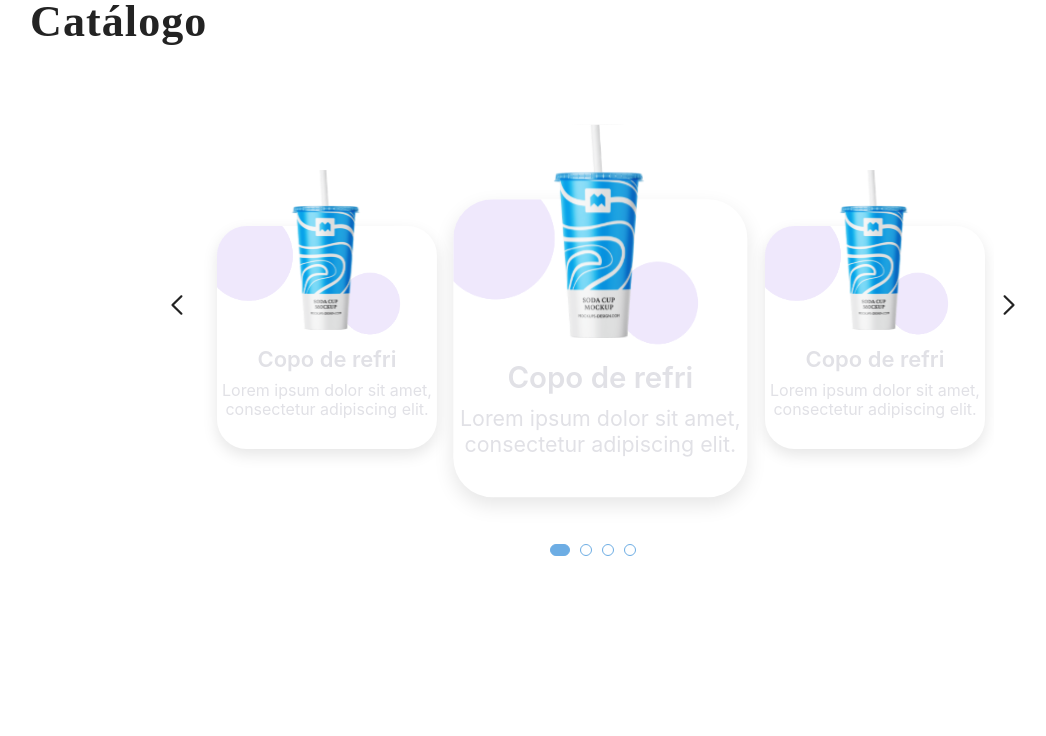
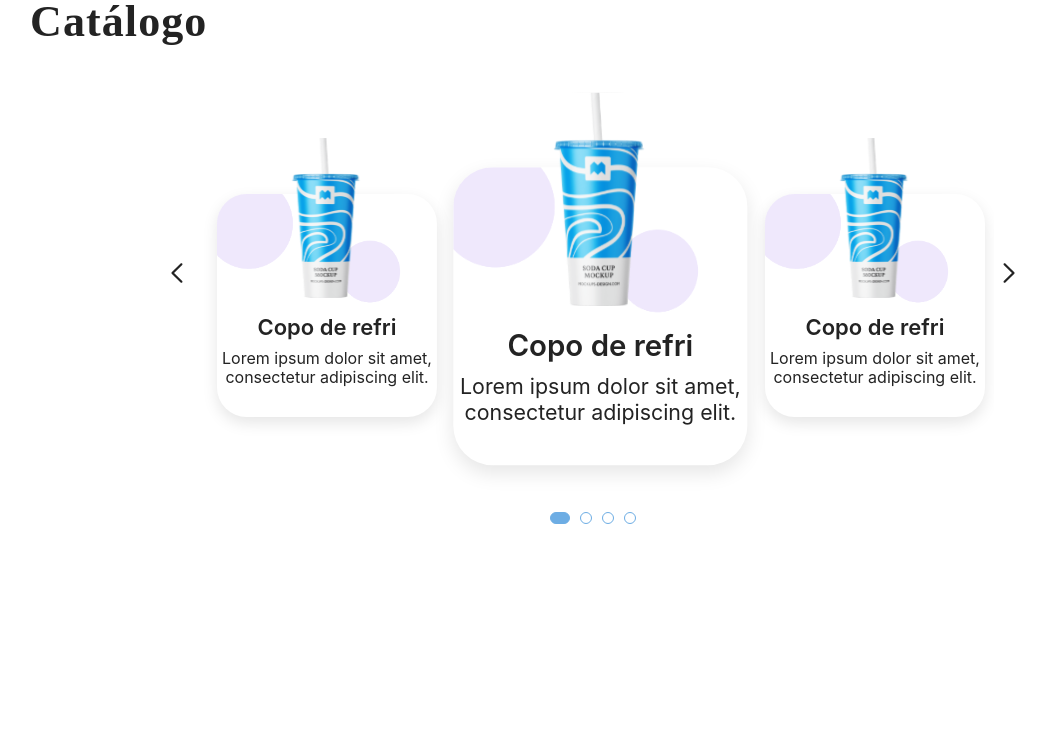
Before and after one commit to citi-onboarding/HighBall, a React (Create React App) app in the folder client/: page / in a window 1280 px wide. Shown: the top 736 px of the page, without its empty margins (47-1093 px from the left). Built offline with nearby package versions, Linux system fonts and the light colour scheme.

Commit message:
feat(catalog): softer card transitions

```diff
--- a/client/src/components/card/index.tsx
+++ b/client/src/components/card/index.tsx
@@ -5,14 +5,17 @@ import Placeholder from "./placeholder.svg"
 
 import {
   Container,
+  Description,
+  Title,
+  Product
 } from './styles'
 
 export function Card(){
   return(
     <Container>
-      <img src={Placeholder} alt="" />
-      <h3>Copo de refri</h3>
-      <p>Lorem ipsum dolor sit amet, consectetur adipiscing elit. </p>
+      <Product src={Placeholder} alt="" />
+      <Title>Copo de refri</Title>
+      <Description>Lorem ipsum dolor sit amet, consectetur adipiscing elit. </Description>
     </Container>
   )
 }
--- a/client/src/components/card/styles.ts
+++ b/client/src/components/card/styles.ts
@@ -17,23 +17,14 @@ export const Container = styled.div`
   flex-direction: column;
   overflow:visible;
   justify-content: flex-end;
-  img{
+`
+export const Product = styled.img`
   max-height: 160px;
   float:right;
   margin-bottom: 16px;
-  }
+`
 
-  p{
-    margin-bottom: 30px !important;
-    font-family: 'Inter';
-    font-style: normal;
-    font-weight: 400;
-    font-size: 16px;
-    line-height: 19px;
-    text-align: center;
-  }
-
-  h3 {
+export const Title = styled.h3`
   margin-bottom: 8px;
   font-family: 'Inter';
   font-style: normal;
@@ -41,8 +32,17 @@ export const Container = styled.div`
   font-size: 22px;
   line-height: 27px;
   text-align: center;
-  }
+  color: #232323;
 `
-export const Title = styled.div`
+
+export const Description = styled.p `
+  margin-bottom: 30px;
+  font-family: 'Inter';
+  font-style: normal;
+  font-weight: 400;
+  font-size: 16px;
+  line-height: 19px;
+  text-align: center;
+  color: #232323;
 
 `
--- a/client/src/components/catalog/styles.ts
+++ b/client/src/components/catalog/styles.ts
@@ -21,6 +21,11 @@ export const Carousel = styled(Slider)`
   margin-left: auto;
   margin-right: auto;
 
+  .slick-active{
+    transition: width 0.85s, height 0.85s, transform 0.85s;
+    transform: scale(1);
+  }
+
   .slick-center {
     transition: width 0.85s, height 0.85s, transform 0.85s;
     transform: scale(1.336622561112357);
@@ -33,6 +38,7 @@ export const Carousel = styled(Slider)`
     }
 
     li{
+      transition: width 0.85s, height 0.85s, transform 0.85s;
       width: 12px;
       height: 12px;
       border: 1px solid #6DADE4;
@@ -58,6 +64,4 @@ export const Title = styled.h2`
   line-height: 44px;
   letter-spacing: 0.025em;
   color: #232323;
-  margin-bottom:32px;
-
 `
```
Lines whose indentation alone changed are shown as unchanged.
